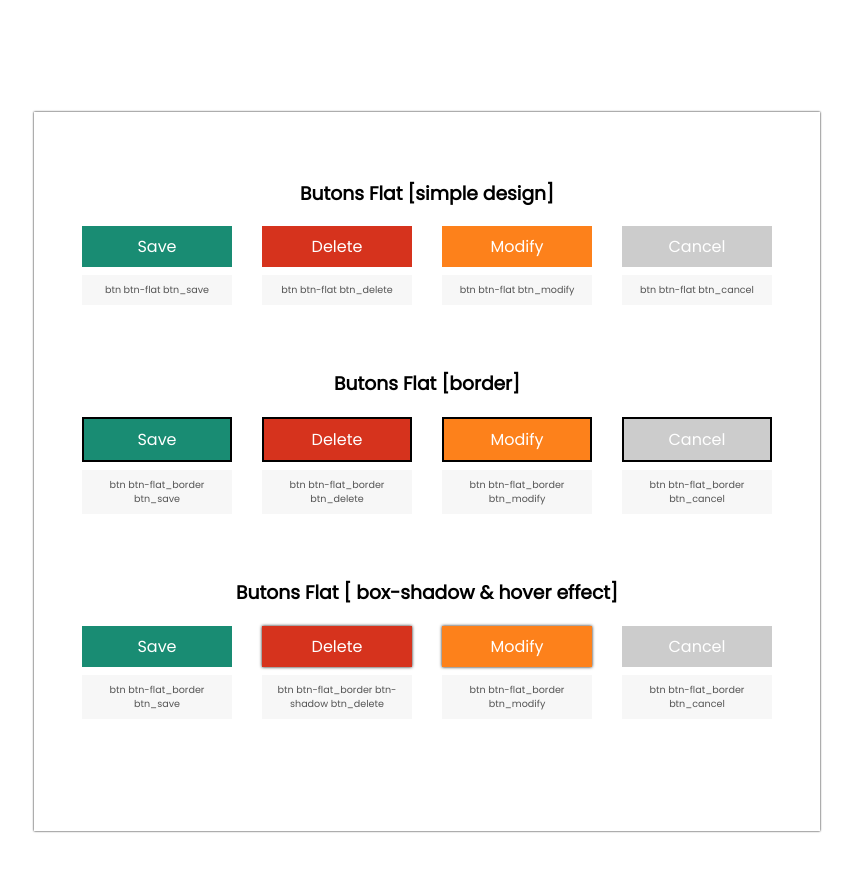
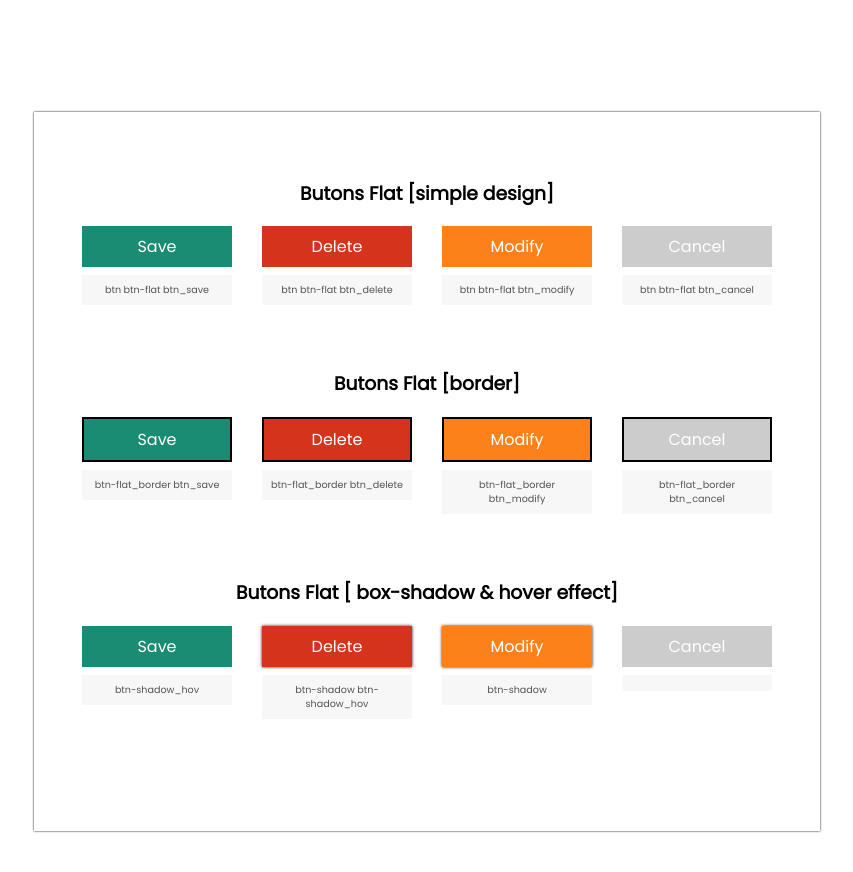
Before and after one commit to elixian/easy-sass, a website: page src/index.html in a window 1280 px wide. Shown: the whole page, without its empty margins (213-1066 px from the left). Drawn offline with Linux system fonts and the light colour scheme.

Commit message:
change description info

```diff
--- a/src/index.html
+++ b/src/index.html
@@ -33,38 +33,38 @@
             <div class="grid">
                 <div class="justify-center">
                     <a href="wwww.codepen.io" class="btn btn-flat_border btn_save " role="button">Save</a>
-                    <span class="info info-class">btn btn-flat_border btn_save</span>
+                    <span class="info info-class">btn-flat_border btn_save</span>
                 </div>
                 <div class="justify-center">
                     <a href="wwww.codepen.io" class="btn btn-flat_border btn_delete " role="button">Delete</a>
-                    <span class="info info-class">btn btn-flat_border btn_delete</span>
+                    <span class="info info-class">btn-flat_border btn_delete</span>
                 </div>
                 <div class="justify-center">
                     <a href="wwww.codepen.io" class="btn btn-flat_border btn_modify " role="button">Modify</a>
-                    <span class="info info-class">btn btn-flat_border btn_modify</span>
+                    <span class="info info-class">btn-flat_border btn_modify</span>
                 </div>
                 <div class="justify-center">
                     <a href="wwww.codepen.io" class="btn btn-flat_border btn_cancel " role="button">Cancel</a>
-                    <span class="info info-class">btn btn-flat_border btn_cancel</span>
+                    <span class="info info-class">btn-flat_border btn_cancel</span>
                 </div>
             </div>
             <h3>Butons Flat  [ box-shadow & hover effect]</h3>
             <div class="grid">
                     <div class="justify-center">
                         <a href="wwww.codepen.io" class="btn btn-flat btn-shadow_hov btn_save" role="button">Save</a>
-                        <span class="info info-class">btn btn-flat_border btn_save</span>
+                        <span class="info info-class">btn-shadow_hov</span>
                     </div>
                     <div class="justify-center">
                         <a href="wwww.codepen.io" class="btn btn-flat btn-shadow btn-shadow_hov btn_delete" role="button">Delete</a>
-                        <span class="info info-class">btn btn-flat_border btn-shadow btn_delete</span>
+                        <span class="info info-class">btn-shadow btn-shadow_hov</span>
                     </div>
                     <div class="justify-center">
                         <a href="wwww.codepen.io" class="btn btn-flat btn_modify btn-shadow" role="button">Modify</a>
-                        <span class="info info-class">btn btn-flat_border btn_modify</span>
+                        <span class="info info-class">btn-shadow</span>
                     </div>
                     <div class="justify-center">
-                        <a href="wwww.codepen.io" class="btn btn-flat btn_cancel " role="button">Cancel</a>
-                        <span class="info info-class">btn btn-flat_border btn_cancel</span>
+                        <a href="wwww.codepen.io" class="btn btn-flat btn_cancel" role="button">Cancel</a>
+                        <span class="info info-class"></span>
                     </div>
                 </div>
         </article>
```
